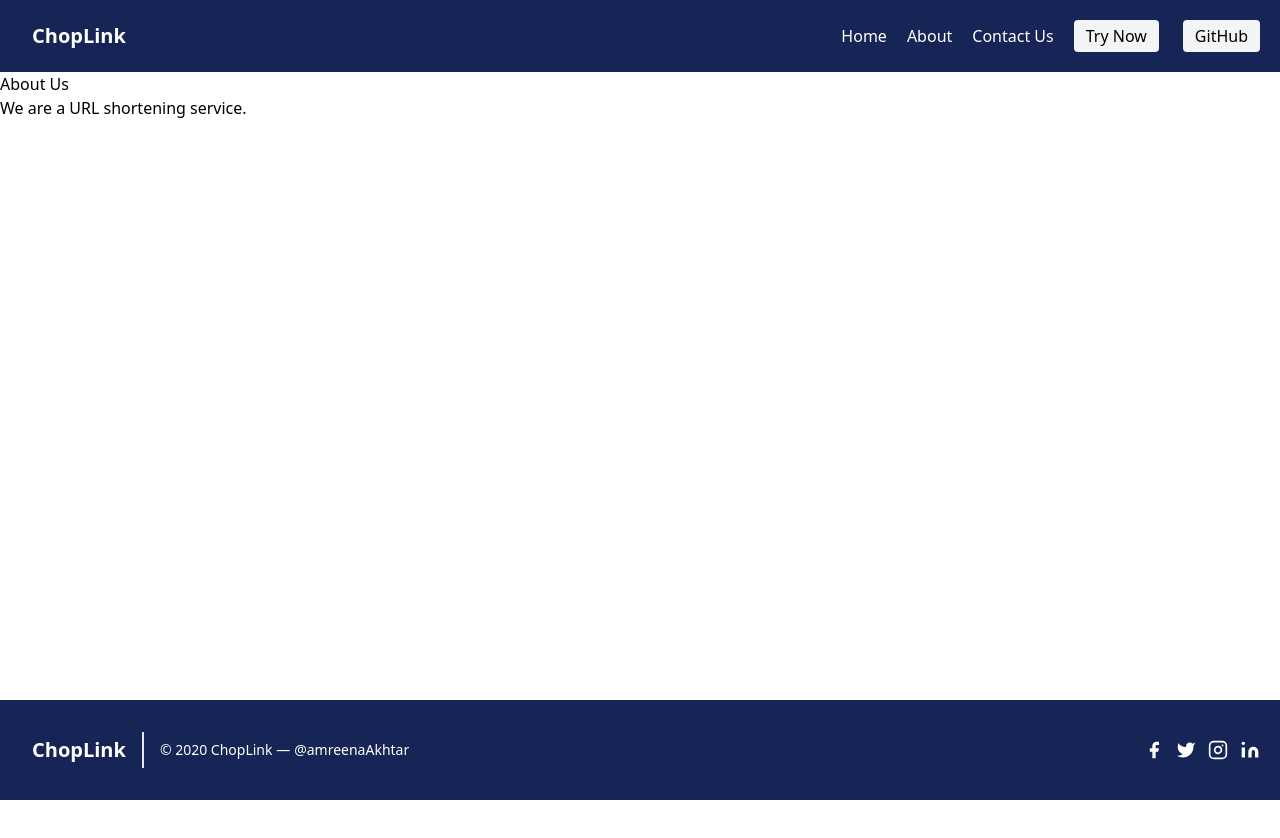
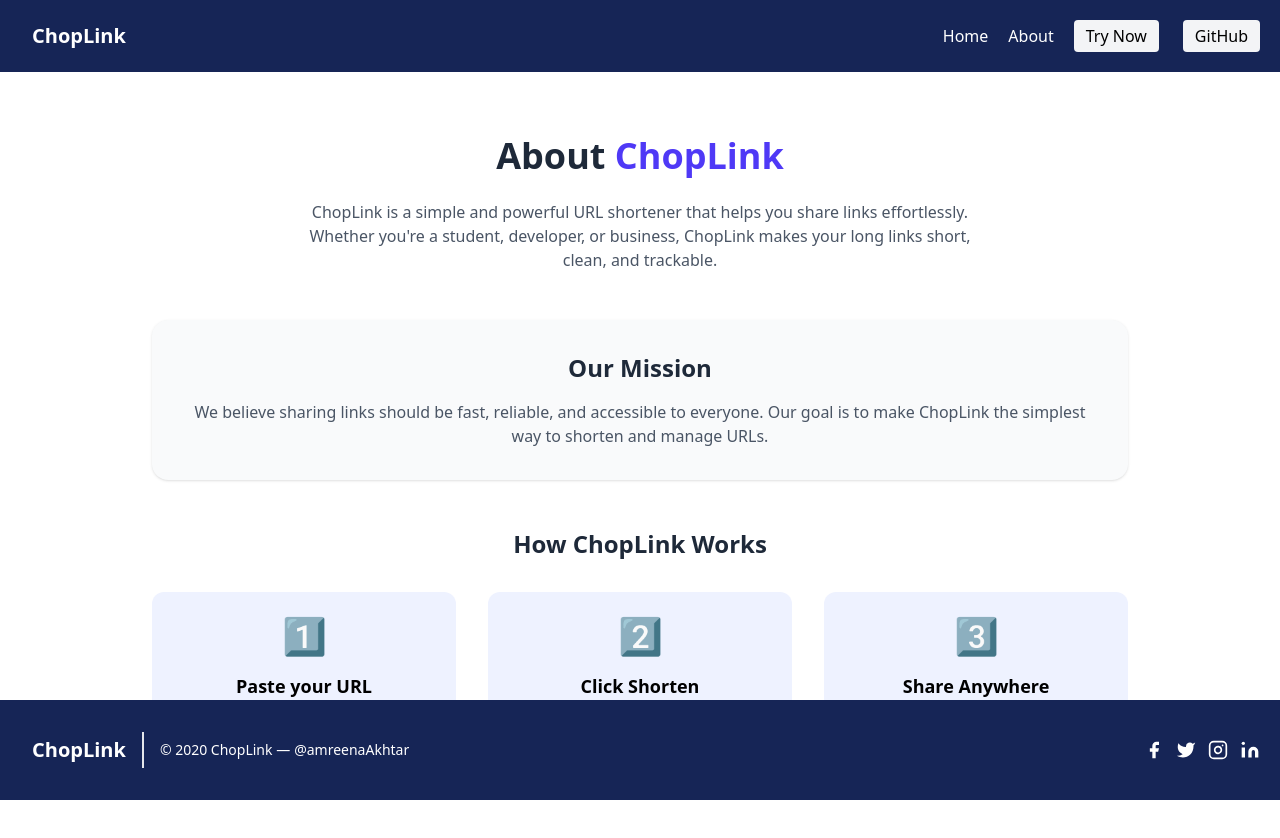
Before and after one commit to AmreenaAkhtar123/Project-ChopLink-URLshortener, a Next.js app: page /about in a window 1280 px wide. Shown: the top 838 px of the page. Before the commit the page ends 800 px from the top, so only its background shows below. Built offline with nearby package versions, Linux system fonts and the light colour scheme.

Commit message:
Added the about page and some UI to shortener page

```diff
--- a/app/about/page.js
+++ b/app/about/page.js
@@ -1,12 +1,55 @@
 import React from 'react'
 
 const page = () => {
-  return (
-	<div>
-	  <h1>About Us</h1>
-	  <p>We are a URL shortening service.</p>
-	</div>
-  )
+	return (
+		<div>
+			<section className="bg-white py-16 ">
+				<div className="max-w-5xl mx-auto px-6 text-center">
+					{/* Hero */}
+					<h1 className="text-4xl font-bold text-gray-800 mb-6">
+						About <span className="text-indigo-600">ChopLink</span>
+					</h1>
+					<p className="text-gray-600 max-w-2xl mx-auto mb-12">
+						ChopLink is a simple and powerful URL shortener that helps you share links
+						effortlessly. Whether you're a student, developer, or business, ChopLink
+						makes your long links short, clean, and trackable.
+					</p>
+
+					{/* Mission */}
+					<div className="bg-gray-50 p-8 rounded-2xl shadow mb-12">
+						<h2 className="text-2xl font-semibold text-gray-800 mb-4">Our Mission</h2>
+						<p className="text-gray-600">
+							We believe sharing links should be fast, reliable, and accessible to everyone.
+							Our goal is to make ChopLink the simplest way to shorten and manage URLs.
+						</p>
+					</div>
+
+					{/* How it Works */}
+					<h2 className="text-2xl font-semibold text-gray-800 mb-8">How ChopLink Works</h2>
+					<div className="grid md:grid-cols-3 gap-8 mb-16">
+						<div className="bg-indigo-50 p-6 rounded-xl">
+							<span className="text-4xl">1️⃣</span>
+							<h3 className="font-semibold text-lg mt-4">Paste your URL</h3>
+							<p className="text-gray-600 text-sm mt-2">Enter any long link you want to shorten.</p>
+						</div>
+						<div className="bg-indigo-50 p-6 rounded-xl">
+							<span className="text-4xl">2️⃣</span>
+							<h3 className="font-semibold text-lg mt-4">Click Shorten</h3>
+							<p className="text-gray-600 text-sm mt-2">Our system instantly generates a clean, short link.</p>
+						</div>
+						<div className="bg-indigo-50 p-6 rounded-xl">
+							<span className="text-4xl">3️⃣</span>
+							<h3 className="font-semibold text-lg mt-4">Share Anywhere</h3>
+							<p className="text-gray-600 text-sm mt-2">Use your new link on social media, emails, or websites.</p>
+						</div>
+					</div>
+
+
+				</div>
+			</section>
+
+		</div>
+	)
 }
 
 export default page
--- a/app/contact/page.js
+++ /dev/null
@@ -1,12 +0,0 @@
-import React from 'react'
-
-const page = () => {
-  return (
-	<div>
-	  <h1>Contact Us</h1>
-	  <p>If you have any questions, feel free to reach out!</p>
-	</div>
-  )
-}
-
-export default page
--- a/app/page.js
+++ b/app/page.js
@@ -3,7 +3,7 @@ import Link from "next/link";
 export default function Home() {
 	return (
 		<main>
-			<section className="text-gray-600 body-font mt-20">
+			<section className="text-gray-600 body-font mt-20 mb-20">
 				<div className="container mx-auto flex px-5 py-24 md:flex-row flex-col items-center">
 					<div className="lg:flex-grow md:w-1/2 lg:pr-24 md:pr-16 flex flex-col md:items-start md:text-left mb-16 md:mb-0 items-center text-center">
 						<h1 className="title-font sm:text-4xl text-3xl mb-4 font-medium text-gray-900">Shorten your links.
@@ -31,7 +31,7 @@ export default function Home() {
 						Why Choose <span className="text-indigo-600">ChopLink?</span>
 					</h2>
 
-					<div className="grid gap-8 md:grid-cols-2 lg:grid-cols-4">
+					<div className="grid gap-8 md:grid-cols-3 justify-center">
 						{/* Card 1 */}
 						<div className="bg-gray-50 p-6 rounded-2xl shadow hover:shadow-lg transition">
 							<div className="text-indigo-600 mb-4 text-4xl">🔗</div>
@@ -43,18 +43,9 @@ export default function Home() {
 							</p>
 						</div>
 
-						{/* Card 2 */}
-						<div className="bg-gray-50 p-6 rounded-2xl shadow hover:shadow-lg transition">
-							<div className="text-indigo-600 mb-4 text-4xl">📊</div>
-							<h3 className="text-lg font-semibold text-gray-800 mb-2">
-								Track Analytics
-							</h3>
-							<p className="text-gray-600 text-sm">
-								Monitor clicks, performance, and link engagement easily.
-							</p>
-						</div>
+						{/* Card 2 (Removed) */}
 
-						{/* Card 3 */}
+						{/* Card 2 (was 3) */}
 						<div className="bg-gray-50 p-6 rounded-2xl shadow hover:shadow-lg transition">
 							<div className="text-indigo-600 mb-4 text-4xl">🛡</div>
 							<h3 className="text-lg font-semibold text-gray-800 mb-2">
@@ -65,7 +56,7 @@ export default function Home() {
 							</p>
 						</div>
 
-						{/* Card 4 */}
+						{/* Card 3 (was 4) */}
 						<div className="bg-gray-50 p-6 rounded-2xl shadow hover:shadow-lg transition">
 							<div className="text-indigo-600 mb-4 text-4xl">⚡</div>
 							<h3 className="text-lg font-semibold text-gray-800 mb-2">
@@ -78,6 +69,7 @@ export default function Home() {
 					</div>
 				</div>
 			</section>
+
 
 
 
--- a/app/shorten/page.js
+++ b/app/shorten/page.js
@@ -1,80 +1,108 @@
 "use client"
-import React from 'react'
-import { useState } from 'react'
-import Link from 'next/link'
+import React, { useState } from "react";
+import Link from "next/link";
 
-const page = () => {
-	const [url, seturl] = useState("")
-	const [shorturl, setshorturl] = useState("")
-
-	const [generated, setGenerated] = useState("")
+const Page = () => {
+  const [url, setUrl] = useState("");
+  const [shorturl, setShorturl] = useState("");
+  const [generated, setGenerated] = useState("");
+  const [loading, setLoading] = useState(false);
+  const [message, setMessage] = useState("");
+  const [copied, setCopied] = useState(false);
 
   const generate = () => {
+    if (!url || !shorturl) {
+      setMessage("⚠️ Please enter both fields!");
+      return;
+    }
+
+    setLoading(true);
+    setMessage("");
+
     const myHeaders = new Headers();
     myHeaders.append("Content-Type", "application/json");
 
     const raw = JSON.stringify({
-			"url": url,
-			"shorturl": shorturl
+      url: url,
+      shorturl: shorturl,
     });
 
-		const requestOptions = {
+    fetch("/api/generate", {
       method: "POST",
       headers: myHeaders,
       body: raw,
-			redirect: "follow"
+    })
+      .then((res) => res.json())
+      .then((result) => {
+        setGenerated(`${process.env.NEXT_PUBLIC_HOST}/${shorturl}`);
+        setUrl("");
+        setShorturl("");
+        setMessage(result.message || "✅ Short URL generated!");
+      })
+      .catch(() => {
+        setMessage("❌ Something went wrong. Please try again!");
+      })
+      .finally(() => setLoading(false));
   };
 
-		fetch("/api/generate", requestOptions)
-			.then((response) => response.json())
-			.then((result) => {
-				setGenerated(`${process.env.NEXT_PUBLIC_HOST}/${shorturl}`)
-				seturl("")
-				setshorturl("")
-				console.log(result)
-				alert(result.message)
-
-			})
-			.catch((error) => console.error(error));
-
-	}
-
+  const copyToClipboard = () => {
+    navigator.clipboard.writeText(generated);
+    setCopied(true);
+    setTimeout(() => setCopied(false), 2000); // Reset after 2s
+  };
 
   return (
-		<div className='mx-auto max-w-lg mt-25 bg-blue-100 my-16 p-8 rounded-lg flex flex-col gap-4'>
-			<h1 className='text-2xl font-bold'>Generate Your short URL</h1>
-			<div className='flex flex-col gap-5'>
-				<input type="text"
+    <div className="mx-auto max-w-lg mt-25 bg-blue-100 my-16 p-8 rounded-lg flex flex-col gap-4 shadow-lg">
+      <h1 className="text-2xl font-bold text-center">Generate Your Short URL</h1>
+
+      <div className="flex flex-col gap-5">
+        <input
+          type="text"
           value={url}
           placeholder="Enter your long URL here"
-					onChange={e => { seturl(e.target.value) }}
-					className='border border-gray-300 px-4 py-2 rounded'
+          onChange={(e) => setUrl(e.target.value)}
+          className="border border-gray-300 px-4 py-2 rounded"
         />
 
-
-				<input type="text"
+        <input
+          type="text"
           value={shorturl}
-					onChange={e => { setshorturl(e.target.value) }}
+          onChange={(e) => setShorturl(e.target.value)}
           placeholder="Enter your preferred short URL text here"
-					className='border border-gray-300 px-4 py-2 rounded'
+          className="border border-gray-300 px-4 py-2 rounded"
         />
 
-				<button className="px-5 inline-flex w-40 text-white bg-[#162556] border-0 py-2 focus:outline-none hover:bg-indigo-600 rounded text-lg"
-					onClick={generate}>
-					Generate URL
+        <button
+          className="px-5 inline-flex justify-center w-40 text-white bg-[#162556] border-0 py-2 focus:outline-none hover:bg-indigo-600 rounded text-lg"
+          onClick={generate}
+          disabled={loading}
+        >
+          {loading ? "Generating..." : "Generate URL"}
         </button>
       </div>
 
-			{generated &&
-				<>
-					<span className='font-bold text-lg'>Your Link: </span>
-					<code>
-						<Link target="_blank" href={generated}>{generated}</Link>
+      {message && (
+        <p className="text-center font-medium text-gray-700">{message}</p>
+      )}
+
+      {generated && (
+        <div className="mt-4 p-4 bg-white border rounded flex flex-col items-center gap-3">
+          <span className="font-bold text-lg">Your Link:</span>
+          <code className="text-blue-600">
+            <Link target="_blank" href={generated}>
+              {generated}
+            </Link>
           </code>
-				</>
-			}
+          <button
+            onClick={copyToClipboard}
+            className="px-4 py-2 text-sm bg-green-600 text-white rounded hover:bg-green-700"
+          >
+            {copied ? "✅ Copied!" : "📋 Copy Link"}
+          </button>
         </div>
-	)
-}
+      )}
+    </div>
+  );
+};
 
-export default page
+export default Page;
--- a/components/Navbar.js
+++ b/components/Navbar.js
@@ -10,7 +10,6 @@ const Navbar = () => {
 				<nav className="md:ml-auto flex flex-wrap items-center text-base justify-center">
 					<Link href="/" className="mr-5 hover:text-gray-500">Home</Link>
 					<Link href="/about" className="mr-5 hover:text-gray-500">About</Link>
-					<Link href="/contact" className="mr-5 hover:text-gray-500">Contact Us</Link>
 				</nav>
 				<Link href="/shorten" ><button className="inline-flex items-center bg-gray-100 border-0 py-1 px-3 focus:outline-none hover:bg-gray-200 rounded text-base mt-4 md:mt-0 text-black">Try Now
 				</button></Link>
```
Lines whose indentation alone changed are shown as unchanged.
